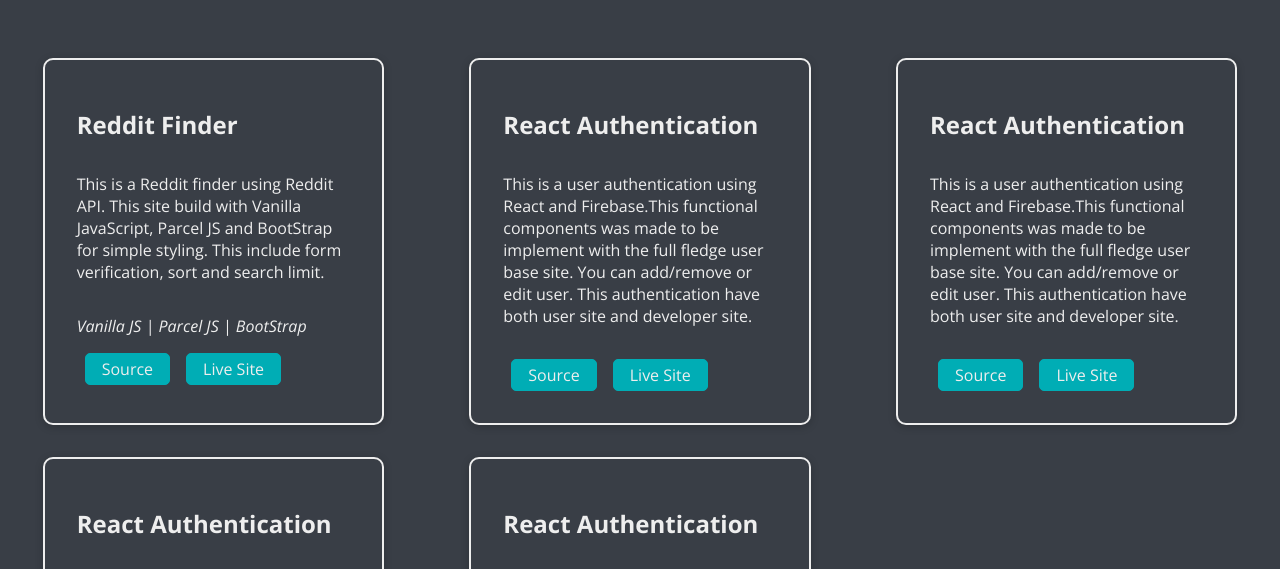
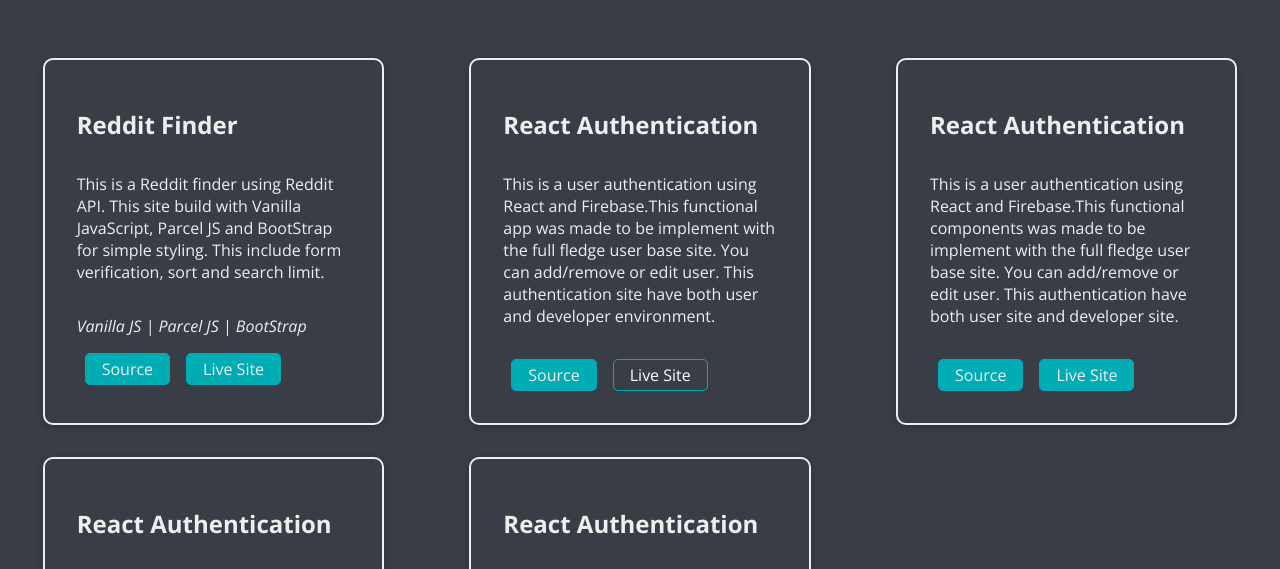
Before and after one commit to ngamsomset/portv2, a plain HTML site: page projects.html in a window 1280 px wide. Shown: the part 151-720 px from the top of the page. Drawn offline with nearby package versions, Linux system fonts and the light colour scheme.

Commit message:
project added

```diff
--- a/projects.html
+++ b/projects.html
@@ -46,10 +46,10 @@
             </div>
             <div class="projects-content card">
                 <h2 class="project-heading">React Authentication</h2>
-                <p>This is a user authentication using React and Firebase.This functional components was made to be implement with the full fledge user base site. You can add/remove or edit user. This authentication have both user site and developer site.</p>
+                <p>This is a user authentication using React and Firebase.This functional app was made to be implement with the full fledge user base site. You can add/remove or edit user. This authentication site have both user and developer environment.</p>
                 <div class="button button-secondary">
-                    <button type="button"><a href="#" target="_blank">Source</a></button>
-                    <button type="button"><a href="#" target="_blank">Live Site</a></button>
+                    <button type="button"><a href="https://github.com/ngamsomset/reactauthfirebase" target="_blank">Source</a></button>
+                    <button type="button" disabled>Live Site </button>
                 </div>
             </div>
             <div class="projects-content card">
--- a/style.css
+++ b/style.css
@@ -245,6 +245,11 @@ body {
   transition: ease-in 0.5s;
 }
 
+.button button:disabled {
+  background-color: (var(--primary-color));
+  cursor: not-allowed;
+}
+
 .social {
   display: flex;
   flex-direction: row;
```
